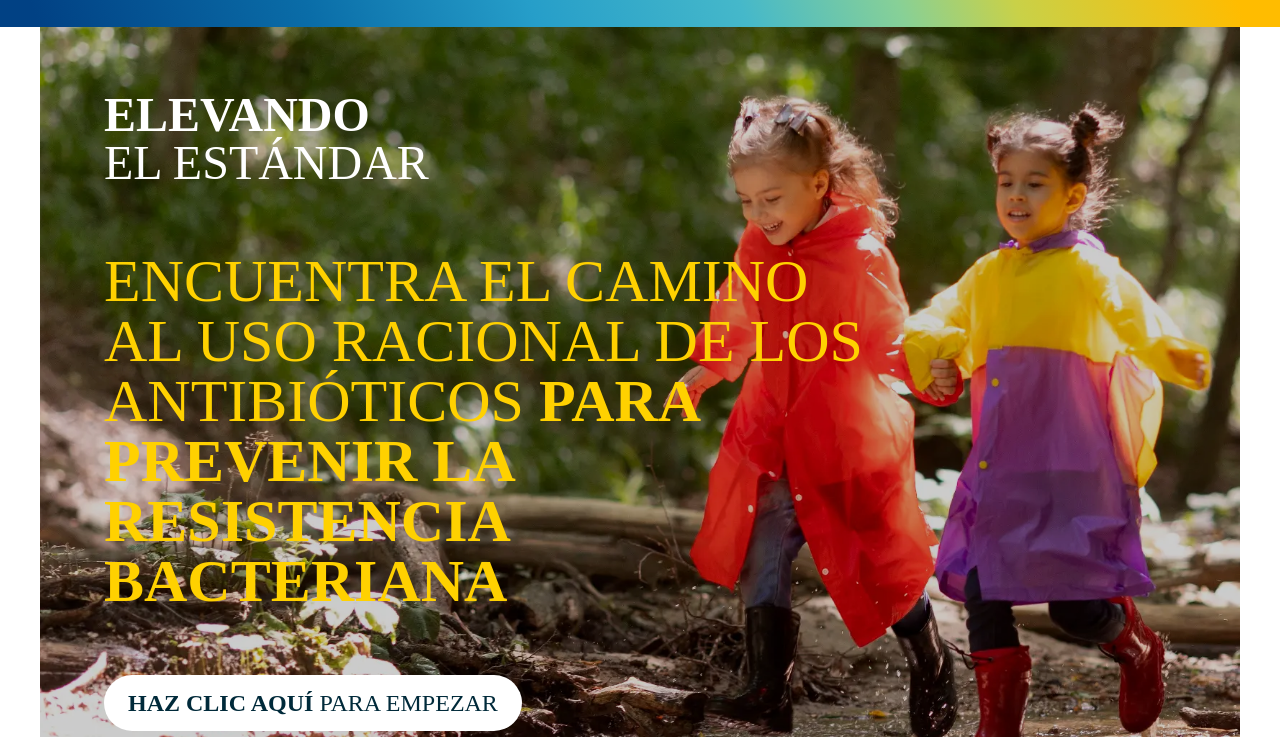
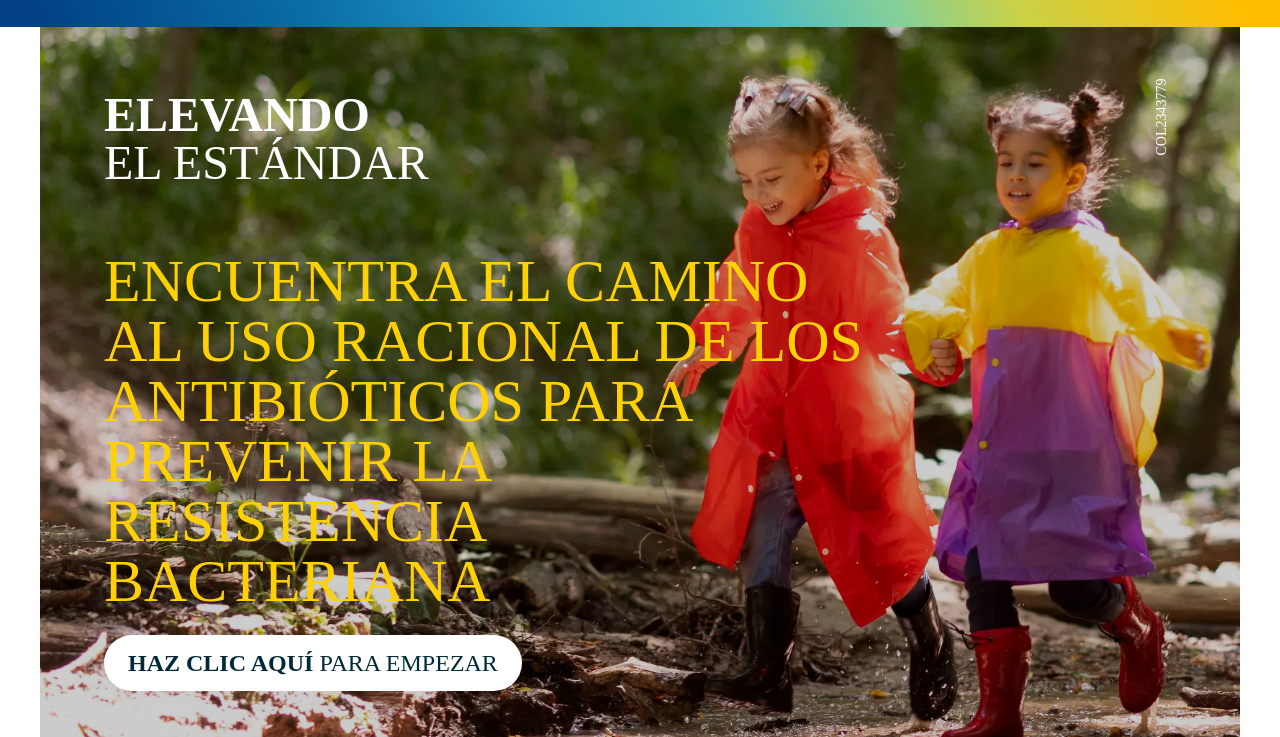
Before and after one commit to TDanyStark/laberinto-klaricid, an Astro site: page /apps/abbott/laberinto-klaricid/ in a window 1280 px wide. Shown: the part 63-800 px from the top of the page. Built offline with nearby package versions, Linux system fonts and the light colour scheme; Astro itself is replaced by a stand-in of ours; a web font is replaced by a local one.

Commit message:
Agregar componente ApprobalCode y actualizar secciones para mejorar la presentación en la página Laberinto

```diff
--- /dev/null
+++ b/src/components/ApprobalCode.astro
@@ -0,0 +1,11 @@
+---
+interface Props {
+  class: string;
+}
+
+const { class: className } = Astro.props;
+---
+
+<span class={`absolute z-20 text-sm text-white ${className}`}>
+  COL2343779
+</span>
--- a/src/pages/laberinto.astro
+++ b/src/pages/laberinto.astro
@@ -1,4 +1,5 @@
 ---
+import ApprobalCode from "../components/ApprobalCode.astro";
 import Layout from "../layouts/Layout.astro";
 import FooterApp from "../sections/FooterApp.astro";
 import HeaderApp from "../sections/HeaderApp.astro";
@@ -8,5 +9,7 @@ import Labyrinth from "../sections/Labyrinth";
 <Layout title="Laberinto - Elevando el estándar" bg="">
   <HeaderApp />
   <Labyrinth client:load />
+  <ApprobalCode class="top-60 md:top-44 -right-4 md:right-10 -rotate-90" />
+
   <FooterApp />
 </Layout>
--- a/src/sections/Hero.astro
+++ b/src/sections/Hero.astro
@@ -1,4 +1,5 @@
 ---
+import ApprobalCode from "../components/ApprobalCode.astro";
 import { URL_BASE } from "../variables";
 ---
 
@@ -14,16 +15,16 @@ import { URL_BASE } from "../variables";
           <span class="font-bold">ELEVANDO</span><br /> EL ESTÁNDAR
         </h1>
         <p class="text-4xl lg:text-6xl text-amarillo_abbott">
-          ENCUENTRA EL CAMINO AL USO RACIONAL DE LOS ANTIBIÓTICOS <span class="font-bold"
-            ></br>PARA PREVENIR LA RESISTENCIA BACTERIANA</span
-          >
+          ENCUENTRA EL CAMINO AL USO RACIONAL DE LOS ANTIBIÓTICOS <span
+            class="font-bold"></span>PARA PREVENIR LA RESISTENCIA BACTERIANA
         </p>
-        <a
-          href={URL_BASE + "/laberinto/"}
-          class="bg-blanco_abbott inline-block text-azul_oscuro px-6 py-3 rounded-full text-2xl"
-          ><span class="font-bold">HAZ CLIC AQUÍ</span> PARA EMPEZAR</a
-        >
       </div>
+      <a
+        href={URL_BASE + "/laberinto/"}
+        class="bg-blanco_abbott inline-block text-azul_oscuro px-6 py-3 rounded-full text-2xl mt-6"
+        ><span class="font-bold">HAZ CLIC AQUÍ</span> PARA EMPEZAR</a
+      >
     </div>
+    <ApprobalCode class="top-20 -right-4 md:right-10 -rotate-90" />
   </div>
-</section>
+</main>
```
